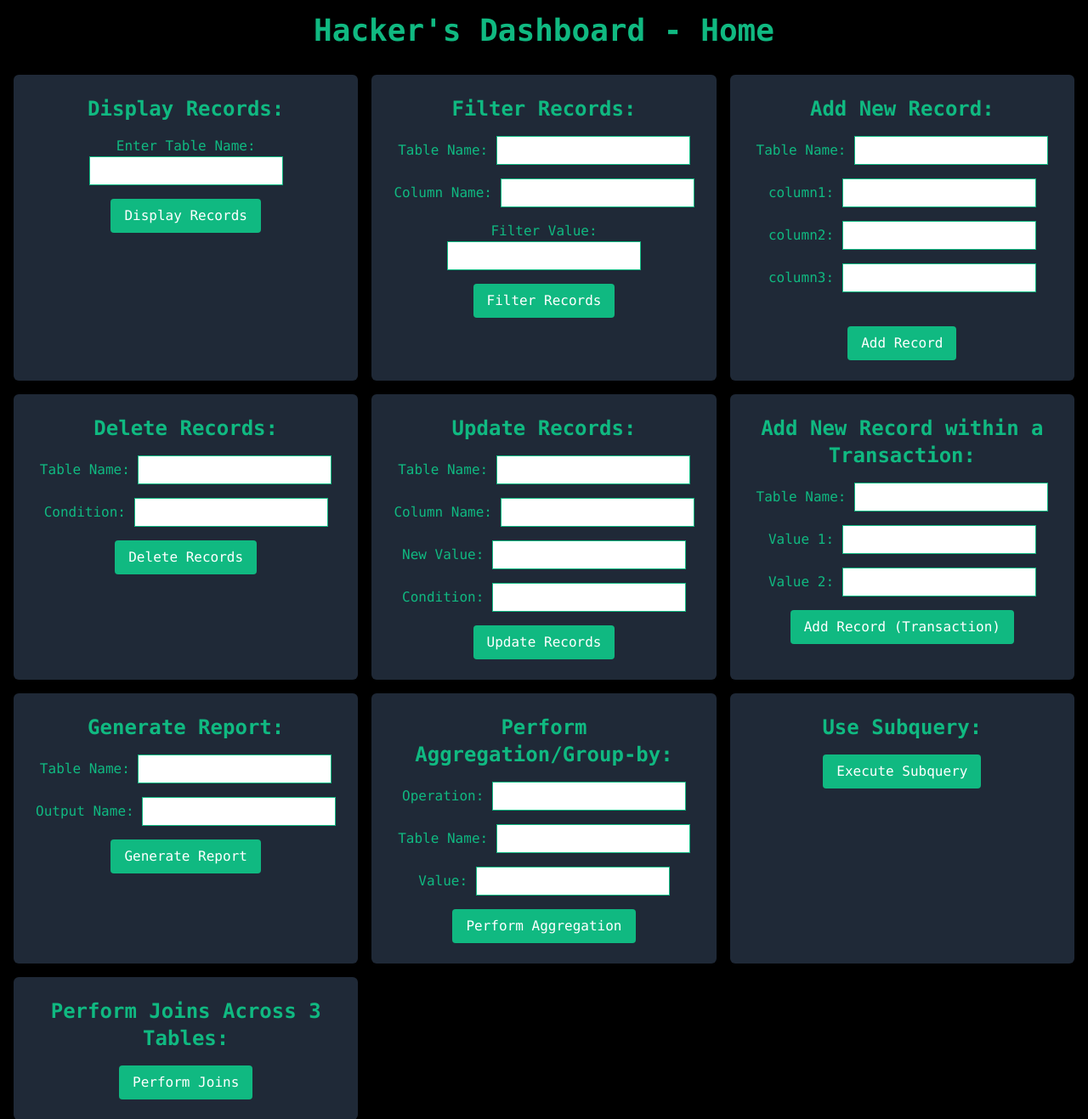
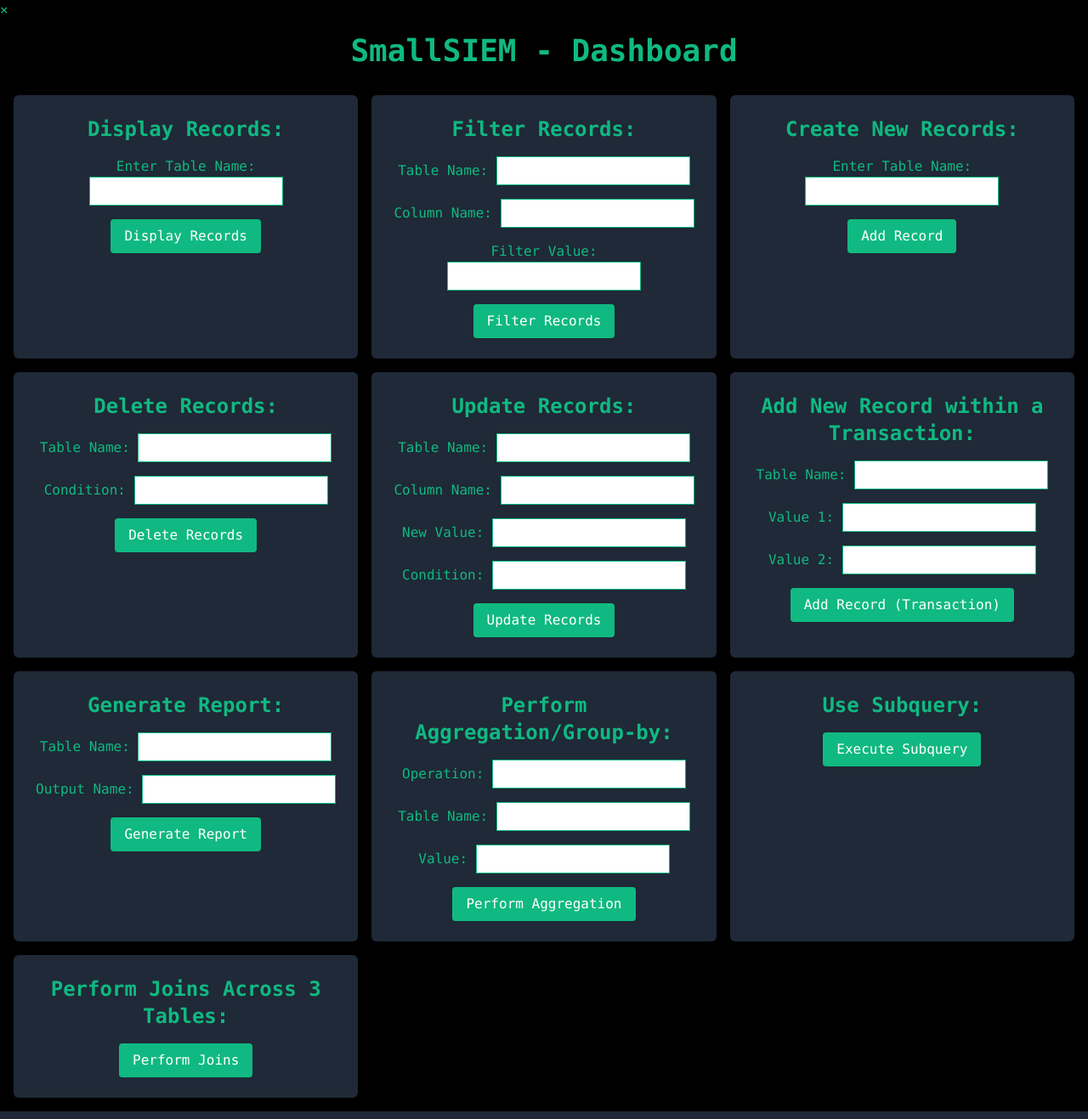
Before and after one commit to ThomasNJordan/SmallSIEM, a Flask app: template SmallSIEM/templates/index.html in a window 1280 px wide. Shown: the top 1317 px of the page at 85% size. Run offline with Flask 3, Linux system fonts and the light colour scheme; the template is opened without the code that fills it, so the values that code supplies are empty.

Commit message:
Updated codebase

```diff
--- a/SmallSIEM/app.py
+++ b/SmallSIEM/app.py
@@ -1,8 +1,9 @@
-from flask import Flask, render_template, request, jsonify, redirect, url_for  # <-- Add this line
+from flask import Flask, render_template, request, jsonify, redirect, url_for, flash
 from query import *
 
 app = Flask(__name__, template_folder='templates')
-
+# To enable cookies
+app.secret_key = b'CPSC408!'
 
 @app.route('/get_tables', methods=['GET'])
 def get_tables():
@@ -12,44 +13,7 @@ def get_tables():
 # Route for the main dashboard
 @app.route('/')
 def dashboard():
-    content = "Hello, World!"
-    return render_template('index.html', content=content)
-
-
-# Function to get all tables from the database
-def get_all_tables():
-    try:
-        db = connect_to_db()
-        cursor = db.cursor(dictionary=True)
-
-        query = "SHOW TABLES;"
-        cursor.execute(query)
-
-        # Print the raw result to identify the correct key
-        raw_result = cursor.fetchall()
-        print("Raw result:", raw_result)
-
-        # Modify the key based on the actual structure of the result
-        tables = [table['Tables_in_siem_db'] for table in raw_result]
-
-        print("Tables:", tables)  # Add this line
-
-        return tables
-
-    except mysql.connector.Error as err:
-        print(f"Error: {err}")
-
-    finally:
-        if db.is_connected():
-            cursor.close()
-            db.close()
-
-
-
-@app.route('/')
-def index():
-    content = "Hello, World!"
-    return render_template('index.html', content=content)
+    return render_template('index.html', messages=get_flashed_messages())
 
 @app.route('/display_records', methods=['POST'])
 def display_records_html():
@@ -63,38 +27,51 @@ def query_with_filters_route():
     column = request.form['column']
     value = request.form['value']
     records = query_database_with_filters(table_name, column, value)
-    return render_template('display_records.html', table_name=table_name, records=records)
+    return render_template('query_with_filters.html', table_name=table_name, records=records)
 
+'''
+The following code is for creating a new record
+'''
+@app.route('/create_new_record', methods=['POST'])
+def create_new_record_get():
+    try:
+        table_name = request.form['table_name']
+        columns = get_columns(table_name)
+        return render_template('create_new_record.html', table_name=table_name, columns=columns)
 
+    except Exception as e:
+        print(f"Exception: {e}")
+        return "An error occurred while fetching column names."
 
-@app.route('/create_new_record', methods=['POST', 'GET'])
-def create_new_record_route():
-    if request.method == 'GET':
-        # Render form for adding new record
-        return render_template('create_record_form.html')
-    elif request.method == 'POST':
-        try:
-            table_name = request.form['table_name']
-            # Print form data for debugging
-            print(f"Received form data for table '{table_name}': {request.form}")
+@app.route('/add_record', methods=['POST'])
+def add_record():
+    try:
+        table_name = request.form['table_name']
+        values = [request.form[column] for column in request.form if column != 'table_name']
 
-            # Retrieve values dynamically based on the number of columns
-            values = [request.form[column] for column in request.form if column != 'table_name']
-            create_new_record(table_name, values)  # Call function to create a new record
-            return redirect(url_for('create_new_record_route'))  # Redirect back to the create form page
+        create_new_record(table_name, values)  # Call the function to create a new record in query.py
 
-        except Exception as e:
-            # Print the exception for debugging
-            print(f"Exception: {e}")
-            return "An error occurred while processing the form."
+        flaflash('New record added successfully!', 'create')
+        return render_template('index.html')
 
+    except Exception as e:
+        print(f"Exception: {e}")
+        return "An error occurred while adding a new record."
+####
 
-@app.route('/delete_records', methods=['POST'])
+@app.route('/delete_records', methods=['GET', 'POST'])
 def delete_records_html():
-    table_name = request.form['table_name']
-    condition = request.form['condition']
-    delete_records(table_name, condition)
-    return redirect(url_for('display_records_html', table_name=table_name))
+    try:
+        table_name = request.form['table_name']
+        condition = request.form['condition']
+        delete_records(table_name, condition)
+
+        flash('Record deleted successfully!', 'delete')
+        return render_template('index.html')
+    except Exception as e:
+        # In case of an error, flash an error message
+        flash(f"Error: {e}", 'error')
+        return redirect(url_for('display_records_html', table_name=table_name, condition=condition))
 
 # Add route for updating records
 @app.route('/update_records', methods=['POST'])
--- a/SmallSIEM/templates/display_records.html
+++ b/SmallSIEM/templates/display_records.html
@@ -4,7 +4,7 @@
     <meta charset="UTF-8">
     <meta http-equiv="X-UA-Compatible" content="IE=edge">
     <meta name="viewport" content="width=device-width, initial-scale=1.0">
-    <title>Hacker's Dashboard - Display Records</title>
+    <title>SmallSIEM - Display Records</title>
     <link href="https://cdn.jsdelivr.net/npm/tailwindcss@2.2.19/dist/tailwind.min.css" rel="stylesheet">
 </head>
 <body class="bg-black text-green-500 font-mono">
--- a/SmallSIEM/templates/index.html
+++ b/SmallSIEM/templates/index.html
@@ -4,13 +4,19 @@
     <meta charset="UTF-8">
     <meta http-equiv="X-UA-Compatible" content="IE=edge">
     <meta name="viewport" content="width=device-width, initial-scale=1.0">
-    <title>Hacker's Dashboard - Home</title>
+    <title>SmallSIEM - Dashboard</title>
     <link href="https://cdn.jsdelivr.net/npm/tailwindcss@2.2.19/dist/tailwind.min.css" rel="stylesheet">
 </head>
 <body class="bg-black text-green-500 font-mono">
 
+<!-- Add this section to your index.html file -->
+<div id="success-popup" class="success-popup">
+    <span class="close-button" onclick="closePopup()">&times;</span>
+    <p>{{ success_message }}</p>
+</div>
+
 <div class="container mx-auto p-4 text-center">
-    <h1 class="text-4xl font-bold mb-8">Hacker's Dashboard - Home</h1>
+    <h1 class="text-4xl font-bold mb-8">SmallSIEM - Dashboard</h1>
 
     <div class="mt-4 grid grid-cols-1 gap-4 md:grid-cols-2 lg:grid-cols-3">
         <!-- Dropdown for selecting a table -->
@@ -36,26 +42,34 @@
             <button type="submit" class="bg-green-500 text-white px-4 py-2 rounded">Filter Records</button>
         </form>
 
+
+        <style>
+            .delete-notification {
+                padding-top: 20px; /* Adjust the padding size as needed */
+            }
+            .create-notification {
+                padding-top: 20px; /* Adjust the padding size as needed */
+            }
+        </style>
+
         <!-- Form for adding a new record -->
-<form action="/create_new_record" method="post" class="bg-gray-800 p-6 rounded-md">
-    <h2 class="text-2xl font-bold mb-4">Add New Record:</h2>
-    <label for="selected_table">Table Name:</label>
-    <input type="text" name="selected_table" required class="border border-green-500 px-2 py-1 mb-4">
+        <form action="/create_new_record" method="POST" class="bg-gray-800 p-6 rounded-md">
+            <h2 class="text-2xl font-bold mb-4">Create New Records:</h2>
 
-    {% set columns = ['column1', 'column2', 'column3'] %}
-    <input type="hidden" name="table_name" value="{{ selected_table }}">
+            <label for="selected_table">Enter Table Name:</label>
+            <input type="text" name="table_name" required class="border border-green-500 px-2 py-1 mb-4">
+            <button type="submit" class="bg-green-500 text-white px-4 py-2 rounded">Add Record</button>
 
-    {% for column in columns %}
-        <div class="mb-4">
-            <label>{{ column }}:</label>
-            <input type="text" name="{{ column }}" required class="border border-green-500 px-2 py-1">
+            <!-- Notification message -->
+            <div class="create-notification">
+                {% with messages = get_flashed_messages(with_categories=true) %}
+                    {% for category, message in messages %}
+                        <div class="flash-message {{ category }}">
+                            {{ message }}
                         </div>
                     {% endfor %}
-
-    <!-- Add a break and move the submit button below -->
-    <br>
-
-    <button type="submit" class="bg-green-500 text-white px-4 py-2 rounded">Add Record</button>
+                {% endwith %}
+            </div>
         </form>
 
         <!-- Form for deleting records -->
@@ -71,6 +85,17 @@
             </div>
             <div>
                 <button type="submit" class="bg-green-500 text-white px-4 py-2 rounded">Delete Records</button>
+            </div>
+
+             <!-- Notification message -->
+             <div class="delete-notification">
+                {% with messages = get_flashed_messages(with_categories=true) %}
+                    {% for category, message in messages %}
+                        <div class="flash-message {{ category }}">
+                            {{ message }}
+                        </div>
+                    {% endfor %}
+                {% endwith %}
             </div>
         </form>
 
```
Also changed, not shown: SmallSIEM/query.py (+19 -1 lines), SmallSIEM/templates/create_new_record.html (+20 -42 lines), SmallSIEM/templates/query_with_filters.html (+18 -9 lines). Lines whose indentation alone changed are shown as unchanged.
